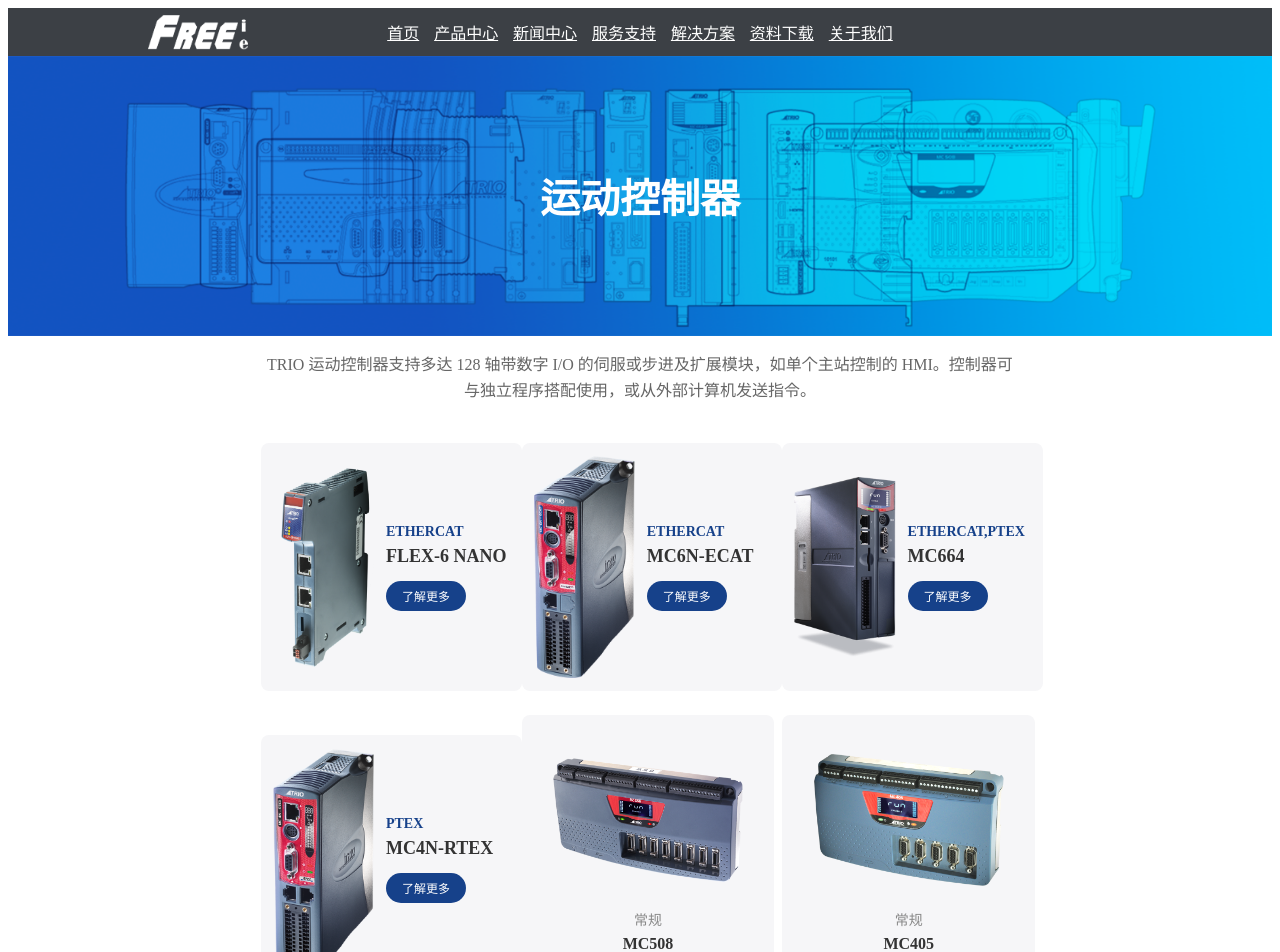
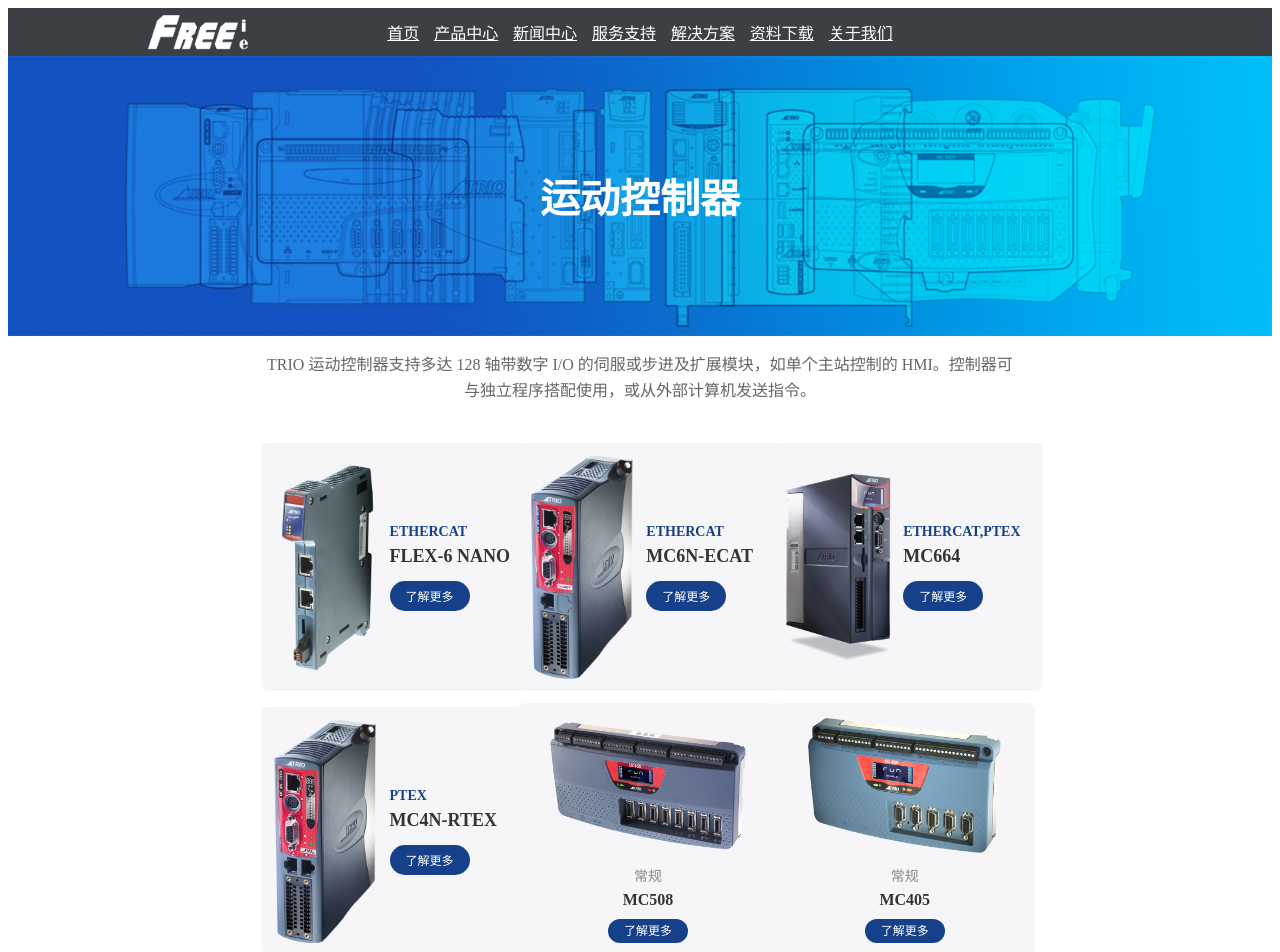
Before and after one commit to SidSid1986/nuxt-demo-new, a Nuxt app: page /sportProduct in a window 1280 px wide. Shown: the top 952 px of the page. Built offline with nearby package versions, Linux system fonts and the light colour scheme.

Commit message:
sport list

```diff
--- a/app/pages/sportProduct/index.vue
+++ b/app/pages/sportProduct/index.vue
@@ -2,7 +2,7 @@
  * @Author: Sid Li
  * @Date: 2026-03-05 15:11:36
  * @LastEditors: Sid Li
- * @LastEditTime: 2026-03-11 16:29:59
+ * @LastEditTime: 2026-03-11 17:24:31
  * @FilePath: \nuxt-free-new\app\pages\sportProduct\index.vue
  * @Description: 运动控制器页面
 -->
@@ -104,30 +104,30 @@
 import Navbar from "~/components/normal/Navbar.vue";
 import FooterTwo from "@/components/FooterTwo.vue";
 
-// --- 数据与分页相关变量 ---
+//  数据与分页
 const sportImgData = ref([]);       // 原始所有数据
 const groupedProductData = ref([]); // 处理后的二维数组：[ [第1页9条], [第2页...] ]
 const currentPage = ref(1);         // 当前页码
 const pageSize = 9;                 // 【修改】每页显示 9 个
 
-// 获取当前页展示的数据
+//  数据
 const currentPageData = computed(() => {
   return groupedProductData.value[currentPage.value - 1] || [];
 });
 
-// 获取总页数
+//  总页数
 const totalPages = computed(() => {
   return groupedProductData.value.length;
 });
 
-// 获取布局类名
+//  布局类名
 const getItemLayoutClass = (type) => {
   return type === 1 ? 'layout-type-1' : 'layout-type-2';
 };
 
-// --- 数据处理函数 ---
+//  数据处理函数
 const makeProductList = () => {
-  const filteredList = sportImgData.value; // 这里不再过滤类型，展示所有，或者你可以按需过滤
+  const filteredList = sportImgData.value;
 
   // 分组 (每页 pageSize 条)
   const groups = [];
@@ -138,7 +138,7 @@
   groupedProductData.value = groups;
 };
 
-// --- 分页切换函数 ---
+// 分页切换函数
 const changePage = (pageNum) => {
   if (pageNum < 1 || pageNum > totalPages.value) return;
   currentPage.value = pageNum;
@@ -160,7 +160,7 @@
 onMounted(() => {
   // 初始化数据
   sportImgData.value = [
-    // --- 高性能系列 (itemType: 1) - 将使用左右布局 ---
+    //  itemType: 1  左右布局
     {
       id: 1,
       type: 'ETHERCAT',
@@ -189,7 +189,7 @@
       icon: "/images/sportProduct/4.png",
       itemType: 1,
     },
-    // --- 常规系列 (itemType: 2) - 将使用上下布局 ---
+    //  itemType: 2  上下布局
     {
       id: 5,
       type: '常规',
@@ -225,7 +225,7 @@
       icon: "/images/sportProduct/9.png",
       itemType: 2,
     },
-    // --- 第二页数据示例 (超过 9 个的部分) ---
+    //  第二页数据示例 (超过 9 个的部分)
     {
       id: 10,
       type: '常规',
@@ -314,7 +314,7 @@
 
           //  一行 3 个
           grid-template-columns: repeat(3, 1fr);
-          gap: 3vh;
+          gap: 1.5vh;
           align-items: center;
           justify-content: center;
           box-sizing: border-box;
@@ -337,7 +337,7 @@
             color: #999;
           }
 
-          // --- 通用 Item 样式 ---
+          //   Item
           .product-item {
             width: 100%;
             min-height: 25vh;
@@ -353,12 +353,13 @@
               box-shadow: 0 8px 20px rgba(0, 0, 0, 0.1);
             }
 
-            // --- 布局类型 1: 左右排列 (高性能系列) ---
+            //  布局类型 1: 左右排列
             &.layout-type-1 {
               flex-direction: row;
               padding: 1.5vh;
               align-items: center;
-              height: 28vh; // 固定高度确保整齐
+              height: 28vh;
+              // border: 2px solid red;
 
               .left-img {
                 width: 45%;
@@ -409,13 +410,15 @@
               }
             }
 
-            // --- 布局类型 2: 上下排列 (常规系列) ---
+            // --- 布局类型 2: 上下排列
             &.layout-type-2 {
               flex-direction: column;
               padding: 2vh 1vh;
               align-items: center;
               justify-content: flex-end;
-              height: 32vh;
+              height: 28vh;
+              // border: 2px solid green;
+
 
               .top-img {
                 width: 80%;
--- a/nuxt.config.ts
+++ b/nuxt.config.ts
@@ -2,7 +2,7 @@
  * @Author: Sid Li
  * @Date: 2026-03-03 14:38:18
  * @LastEditors: Sid Li
- * @LastEditTime: 2026-03-11 13:58:55
+ * @LastEditTime: 2026-03-11 17:16:19
  * @FilePath: \nuxt-free-new\nuxt.config.ts
  * @Description:
  */
@@ -81,7 +81,7 @@
     }
   },
 
-  // 4. Vite 插件配置 (自动导入)
+  // 4. Vite 插件配置 自动导入
   vite: {
     plugins: [
       AutoImport({
@@ -112,7 +112,7 @@
   postcss: {
     plugins: {
       'postcss-pxtorem': {
-        rootValue: 10, // 必须与 JS 中的 baseFontSize 逻辑匹配
+        rootValue: 10, // 与 JS 中的 baseFontSize 逻辑匹配
         propList: ['*', '!border'],
         selectorBlackList: ['norem'],
         unitPrecision: 5,
@@ -124,7 +124,7 @@
     }
   },
 
-  // 7. 其他推荐配置 (可选)
+
   compatibilityDate: '2024-11-01', // 建议添加兼容性日期
   devtools: { enabled: true }
 })
```
